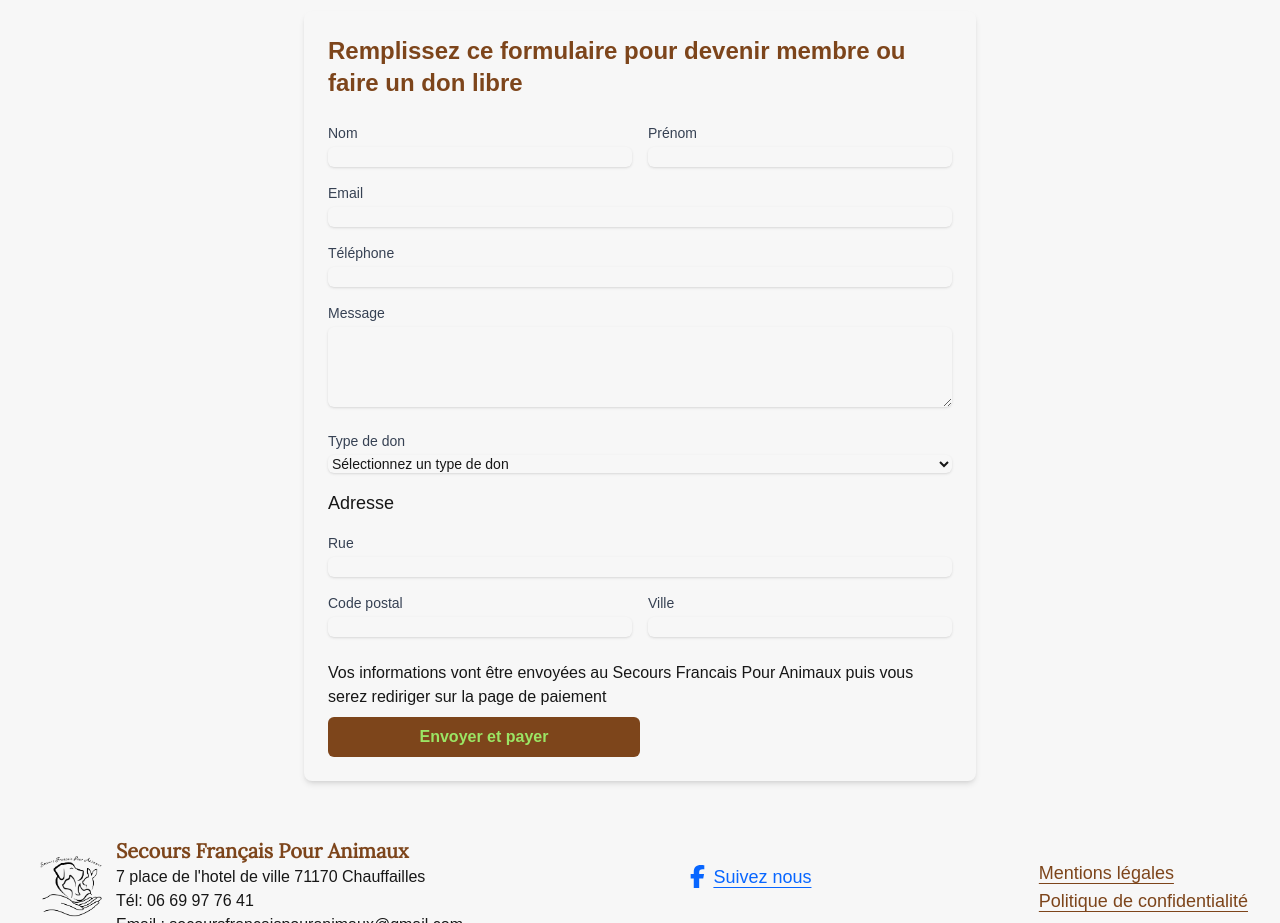
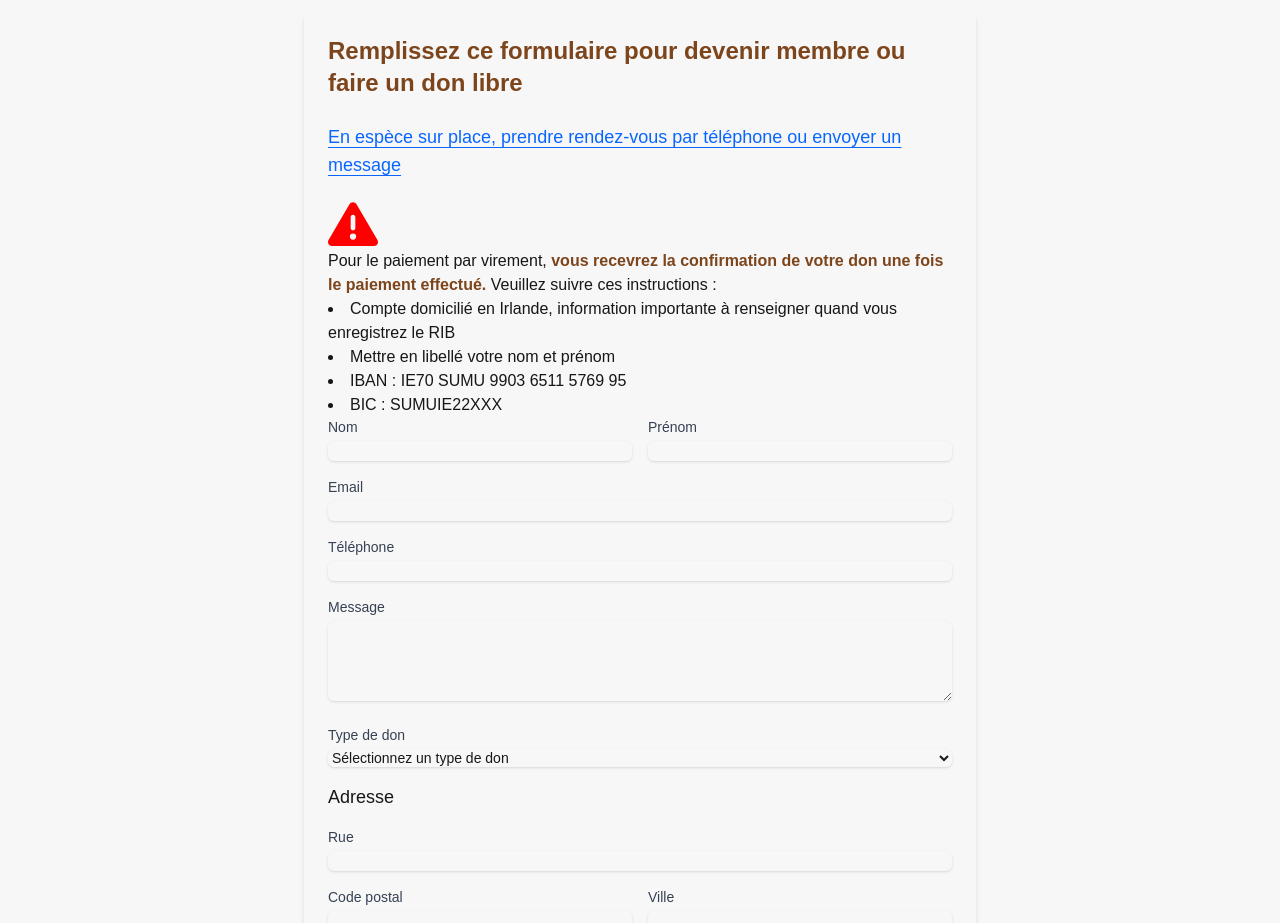
Before and after one commit to Tonyac-create/site, a Next.js app: page /help in a window 1280 px wide. Shown: the part 2480-3403 px from the top of the page. Built offline with nearby package versions, Linux system fonts and the light colour scheme; a web font is replaced by a local one.

Commit message:
add information form visit and donation

```diff
--- a/app/components/forms/DonationForm.tsx
+++ b/app/components/forms/DonationForm.tsx
@@ -2,6 +2,8 @@
 
 import React, { useState } from 'react';
 import { BaseFormFields } from './BaseFormFields';
+import Link from 'next/link';
+import Image from 'next/image';
 
 const DONATION_TYPES = [
   {
@@ -80,6 +82,27 @@ export const DonationForm: React.FC = () => {
   return (
     <form onSubmit={handleSubmit} className="max-w-2xl mx-auto p-6 my-6 bg-white rounded-lg shadow-md">
       <h2 className="text-2xl text-brown font-bold mb-6">Remplissez ce formulaire pour devenir membre ou faire un don libre</h2>
+      <Link href="/contact" className="flex gap-2 text-[#0866FF] text-lg mt-3 mb-5 underline underline-offset-4 hover:text-brown">
+        En espèce sur place, prendre rendez-vous par téléphone ou envoyer un message
+      </Link>
+      <p>
+        <Image
+          src="/icons/triangle.svg"
+          width={50}
+          height={50}
+          quality={100}
+          priority={true}
+          alt="Warning"
+          className="object-contain"
+        />
+        {`Pour le paiement par virement, `}<span className='text-brown font-semibold'>{`vous recevrez la confirmation de votre don une fois le paiement effectué. `}</span> {`Veuillez suivre ces instructions :`}
+      </p>
+      <ul className='list-disc list-inside'>
+        <li>Compte domicilié en Irlande, information importante à renseigner quand vous enregistrez le RIB</li>
+        <li>Mettre en libellé votre nom et prénom</li>
+        <li>IBAN : IE70 SUMU 9903 6511 5769 95</li>
+        <li>BIC : SUMUIE22XXX</li>
+      </ul>
       <BaseFormFields
         onFieldChange={handleFieldChange}
         values={formData}
@@ -143,7 +166,6 @@ export const DonationForm: React.FC = () => {
       </div>
 
       <div className="mt-6">
-        <p className='mb-2'>Vos informations vont être envoyées au Secours Francais Pour Animaux puis vous serez rediriger sur la page de paiement</p>
         <button
           type="submit"
           className="w-1/2 bg-brown text-green py-2 px-4 rounded-md font-semibold hover:bg-green hover:text-brown transition-colors"
--- a/app/components/forms/VisitForm.tsx
+++ b/app/components/forms/VisitForm.tsx
@@ -2,6 +2,8 @@
 
 import React, { useState } from 'react';
 import { BaseFormFields } from './BaseFormFields';
+import Link from 'next/link';
+import Image from 'next/image';
 
 const VISITE_TYPES = [
   'Visite guidée',
@@ -62,6 +64,27 @@ export const VisitForm: React.FC = () => {
   return (
     <form onSubmit={handleSubmit} className="max-w-2xl mx-auto p-6 bg-white rounded-lg shadow-md">
       <h2 className="text-2xl font-bold mb-6">Réserver une visite</h2>
+      <Link href="/contact" className="flex gap-2 text-[#0866FF] text-lg mt-3 mb-5 underline underline-offset-4 hover:text-brown">
+        En espèce sur place, prendre rendez-vous par téléphone ou envoyer un message
+      </Link>
+      <p>
+        <Image
+          src="/icons/triangle.svg"
+          width={50}
+          height={50}
+          quality={100}
+          priority={true}
+          alt="Warning"
+          className="object-contain"
+        />
+        {`Pour le paiement par virement, `}<span className='text-brown font-semibold'>{`vous recevrez la confirmation de l'événement une fois le paiement effectué. `}</span> {`Veuillez suivre ces instructions :`}
+      </p>
+      <ul className='list-disc list-inside'>
+        <li>Compte domicilié en Irlande, information importante à renseigner quand vous enregistrez le RIB</li>
+        <li>Mettre en libellé votre nom et prénom</li>
+        <li>IBAN : IE70 SUMU 9903 6511 5769 95</li>
+        <li>BIC : SUMUIE22XXX</li>
+      </ul>
       <BaseFormFields
         onFieldChange={handleFieldChange}
         values={formData}
```
